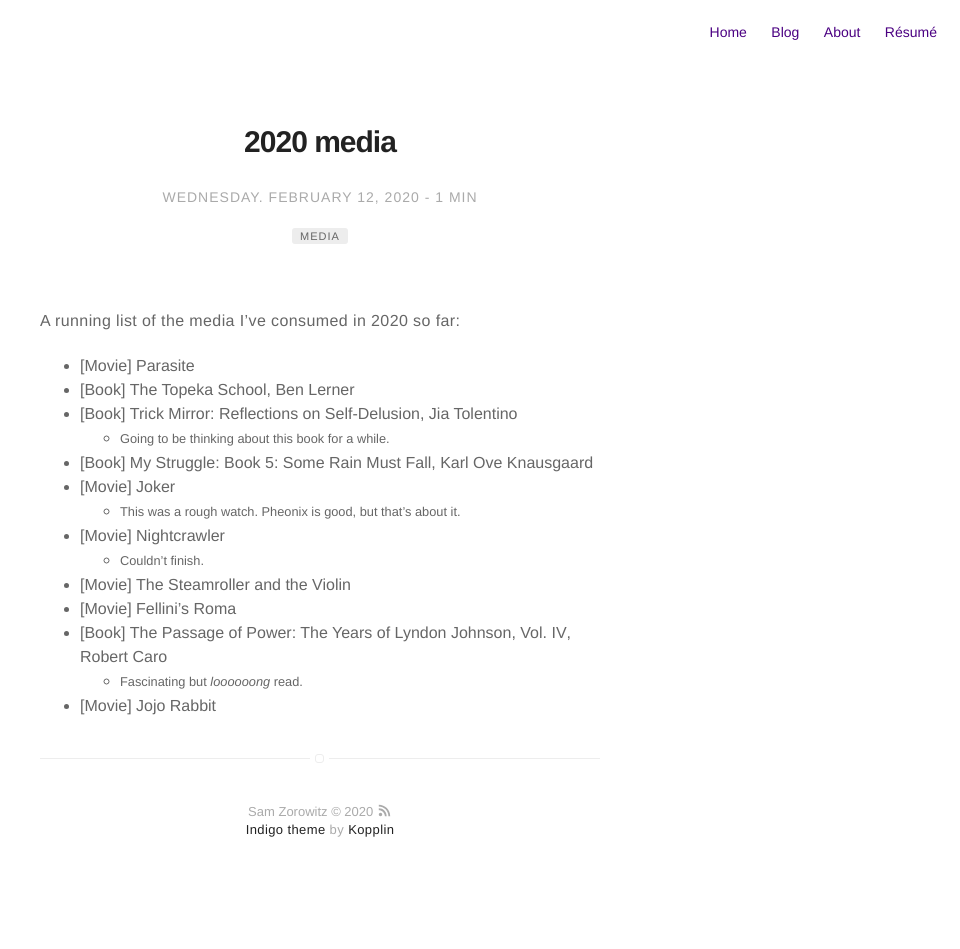
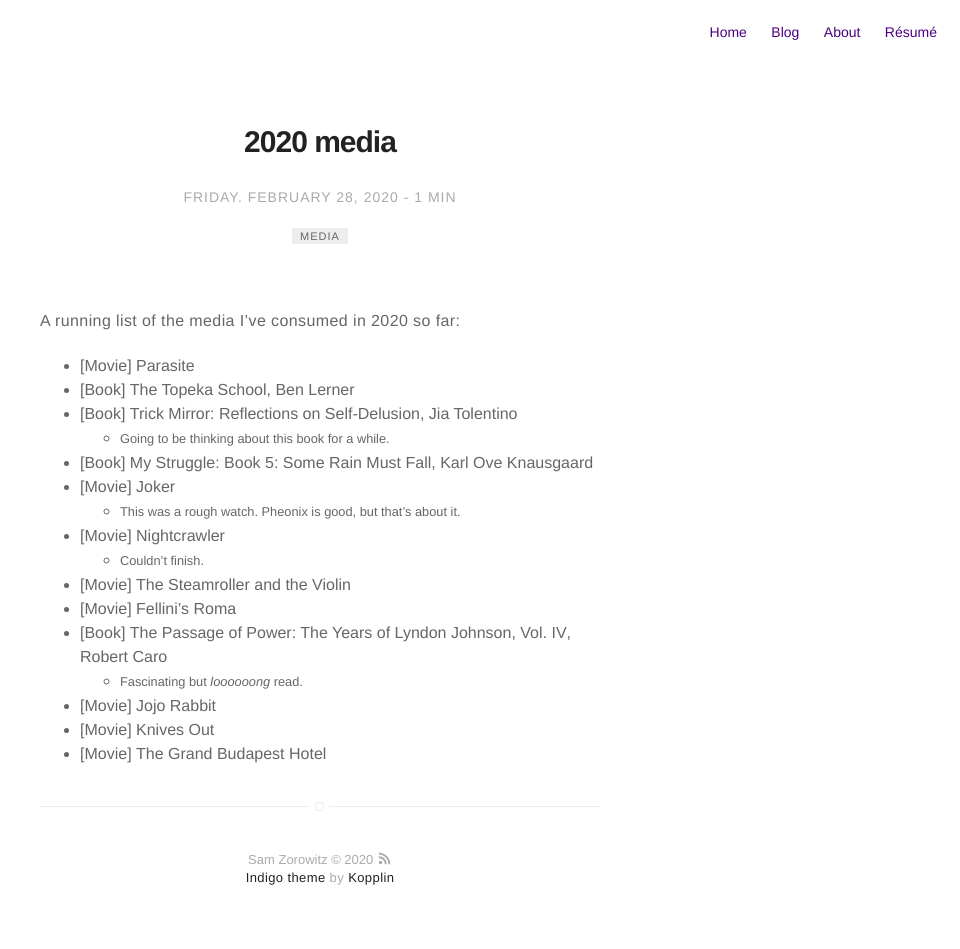
Before and after one commit to szorowi1/szorowi1.github.io, a Jekyll site: the page built from _posts/2020-01-01-media.md, in a window 1280 px wide. Shown: the whole page, without its empty margins (320-1280 px from the left). Built offline with Jekyll 4.4.1, drawn with Linux system fonts in a browser that asks for light colours; before the commit the page ends 901 px from its top, so only the background shows below that.

Commit message:
Update 2020-01-01-media.md

```diff
--- a/_posts/2020-01-01-media.md
+++ b/_posts/2020-01-01-media.md
@@ -1,7 +1,7 @@
 ---
 title: "2020 media"
 layout: post
-date: 2020-02-12 00:00
+date: 2020-02-28 00:00
 tag:
   - media
 headerImage: false
@@ -28,3 +28,5 @@ A running list of the media I've consumed in 2020 so far:
 - [Book] <b>The Passage of Power: The Years of Lyndon Johnson, Vol. IV</b>, Robert Caro
   - <small>Fascinating but <i>loooooong</i> read.</small>
 - [Movie] <b>Jojo Rabbit</b>
+- [Movie] <b>Knives Out</b>
+- [Movie] <b>The Grand Budapest Hotel</b>
```
